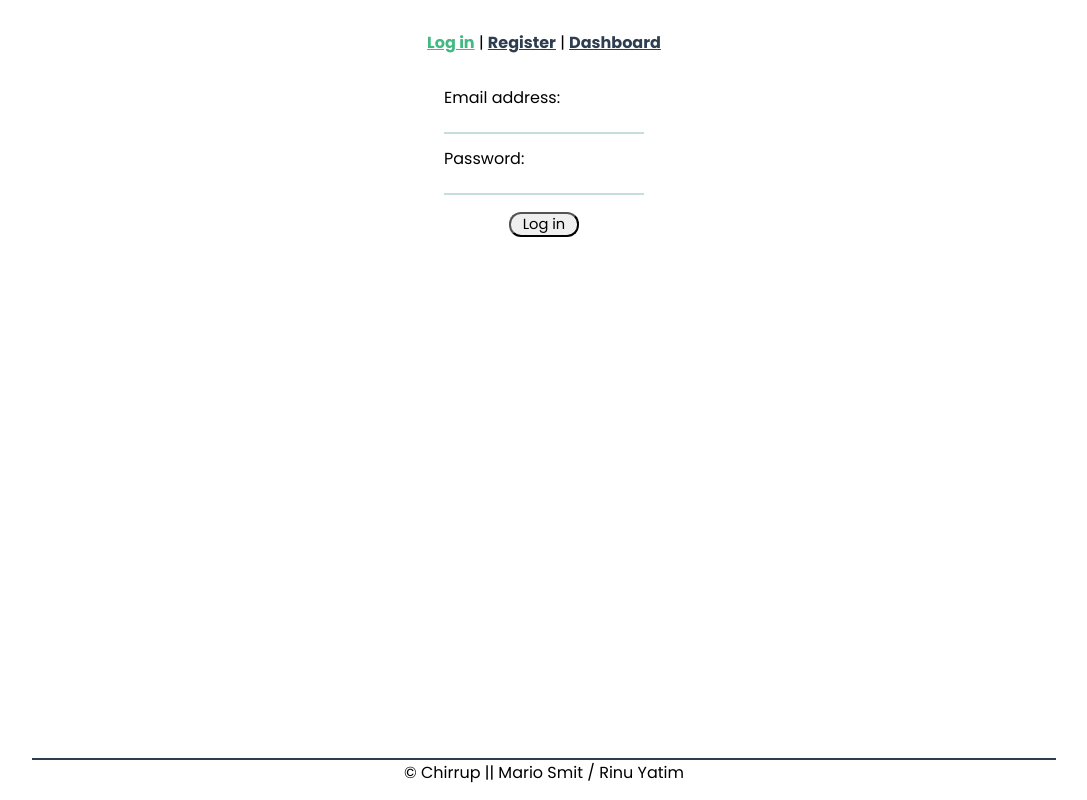
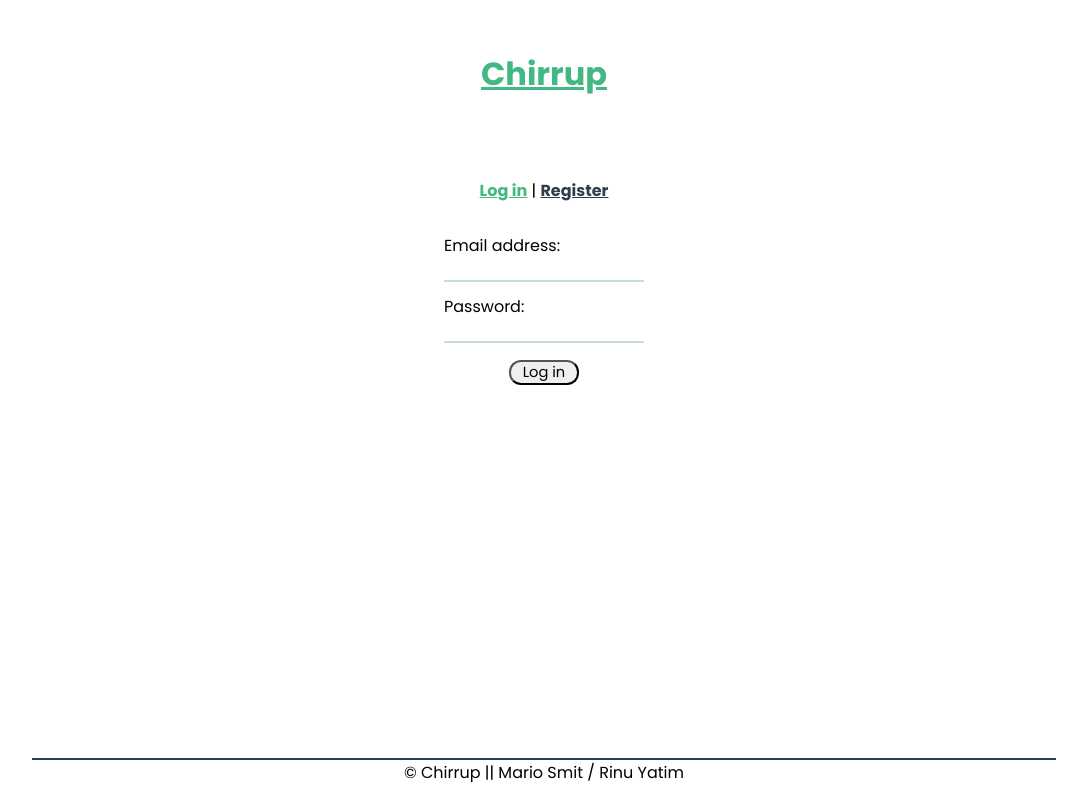
Before and after one commit to lightsparks/chirrup, a Vue app: page /#/ in a window 1280 px wide. Shown: the whole page, without its empty margins (96-1183 px from the left). Built offline with nearby package versions, Linux system fonts and the light colour scheme; what vue-toast-notification would draw is missing.

Commit message:
Login page updated

```diff
--- a/src/App.vue
+++ b/src/App.vue
@@ -1,5 +1,7 @@
 <template>
     <div id="app">
+
+        <router-link to="profile"><h1>Chirrup</h1></router-link>
 
         <transition
                 name="fade"
--- a/src/views/Home.vue
+++ b/src/views/Home.vue
@@ -5,8 +5,6 @@
             <router-link to="/">Log in</router-link>
             |
             <router-link to="/register-new-user">Register</router-link>
-            |
-            <router-link to="/user">Dashboard</router-link>
         </nav>
 
         <form class="container_column">
```
